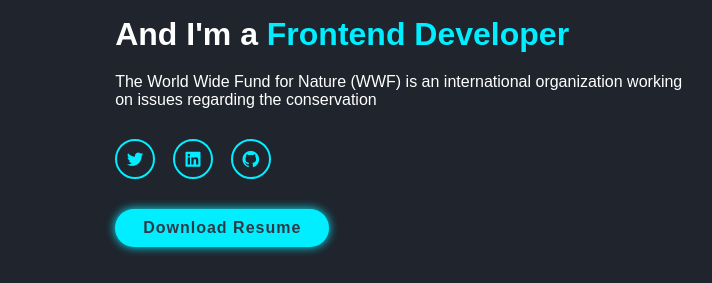
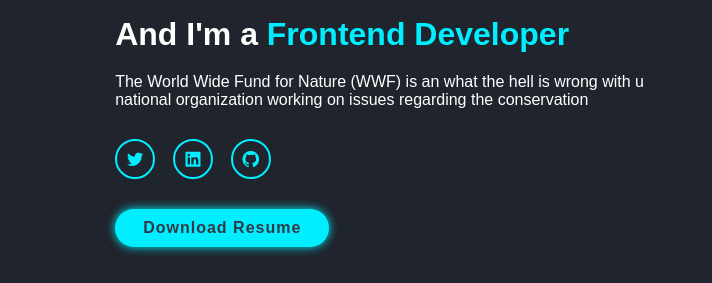
Before and after one commit to rishi699/My_Portfolio_Website, a plain HTML site: page index.html in a window 1280 px wide. Shown: the part 363-646 px from the top of the page, 0-712 px from the left. Drawn offline with nearby package versions, Linux system fonts and the light colour scheme; grey boxes are pictures that could not be loaded.

Commit message:
updated bio

```diff
--- a/index.html
+++ b/index.html
@@ -33,7 +33,7 @@
         <h1>Rishav Yadav</h1>
         <h3>And I'm a <span class="multiple-text">Frontend Developer</span></h3>
         <p>
-          The World Wide Fund for Nature (WWF) is an international organization
+          The World Wide Fund for Nature (WWF) is an what the hell is wrong with u national organization
           working on issues regarding the conservation
         </p>
 
```
